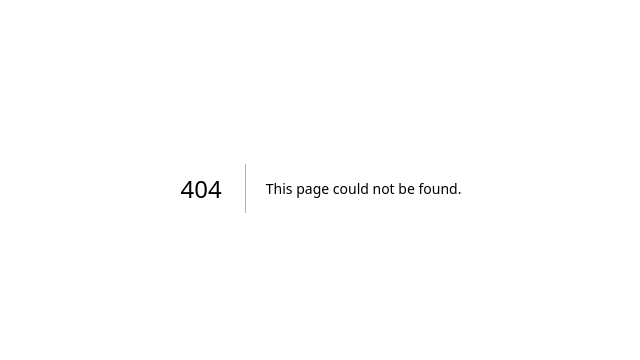
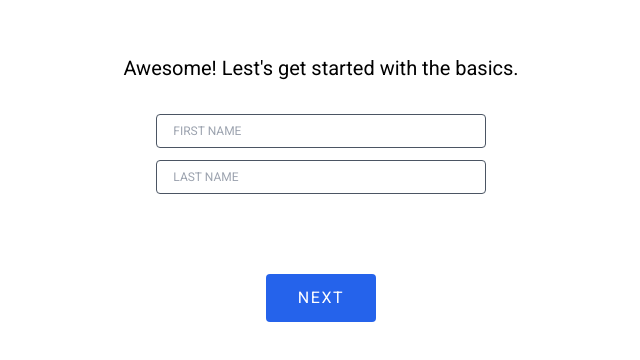
Before and after one commit to Zuniga63/mega_tv_services, a Next.js app in the folder client/: page /subscriptions in a window 1280 px wide. Before the commit this address had no page. Shown: the part 212-572 px from the top of the page, without its empty margins (319-959 px from the left). Built offline with nearby package versions, Linux system fonts and the light colour scheme.

Commit message:
feat: add FirstStep component

```diff
--- /dev/null
+++ b/client/src/app/subscriptions/page.tsx
@@ -0,0 +1,14 @@
+"use client";
+import FirstStep from "@/components/FirstStep";
+import { useAppSelector } from "../store/hooks";
+import { subscriptionSelector } from "@/features/Subscription";
+
+export default function SubscriptionPage() {
+  const { step } = useAppSelector(subscriptionSelector);
+
+  return (
+    <main className="flex flex-col justify-center items-center min-h-screen w-10/12 mx-auto">
+      {step === 1 && <FirstStep />}
+    </main>
+  );
+}
--- /dev/null
+++ b/client/src/components/FirstStep.tsx
@@ -0,0 +1,61 @@
+/* eslint-disable react-hooks/exhaustive-deps */
+import React, { useEffect, useState } from "react";
+import TextInput from "./TextInput";
+import Button from "./Button";
+import { useDispatch } from "react-redux";
+import {
+  nextStep,
+  updateFirtsName,
+  updateLastName,
+} from "@/features/Subscription";
+
+function FirstStep() {
+  const [firstName, setFirstName] = useState("");
+  const [lastName, setLastName] = useState("");
+  const dispatch = useDispatch();
+
+  const goNextStep = () => {
+    if (firstName.trim().length > 0 && lastName.trim().length > 0) {
+      dispatch(nextStep());
+    }
+  };
+
+  useEffect(() => {
+    dispatch(updateFirtsName(firstName));
+  }, [firstName]);
+
+  useEffect(() => {
+    dispatch(updateLastName(lastName));
+  }, [lastName]);
+
+  return (
+    <section>
+      <div className="mb-20">
+        <p className="text-center text-xl mb-8">
+          Awesome! Lest&apos;s get started with the basics.
+        </p>
+
+        <div className="w-10/12 mx-auto flex flex-col gap-y-3">
+          <TextInput
+            title="First Name"
+            placeholder="First Name"
+            value={firstName}
+            onChange={setFirstName}
+          />
+          <TextInput
+            title="Last Name"
+            placeholder="Last Name"
+            value={lastName}
+            onChange={setLastName}
+          />
+        </div>
+      </div>
+
+      <div className="flex justify-center">
+        <Button onClick={goNextStep}>Next</Button>
+      </div>
+    </section>
+  );
+}
+
+export default FirstStep;
```
